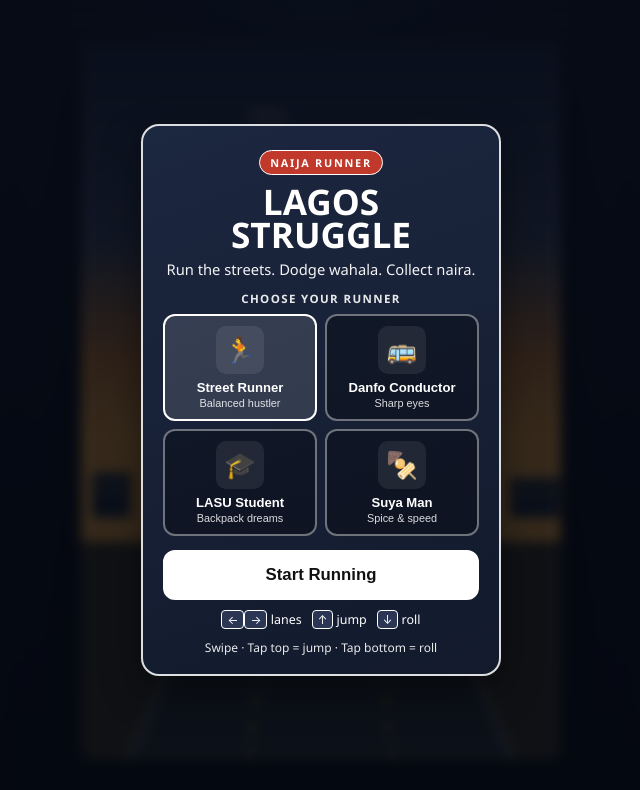
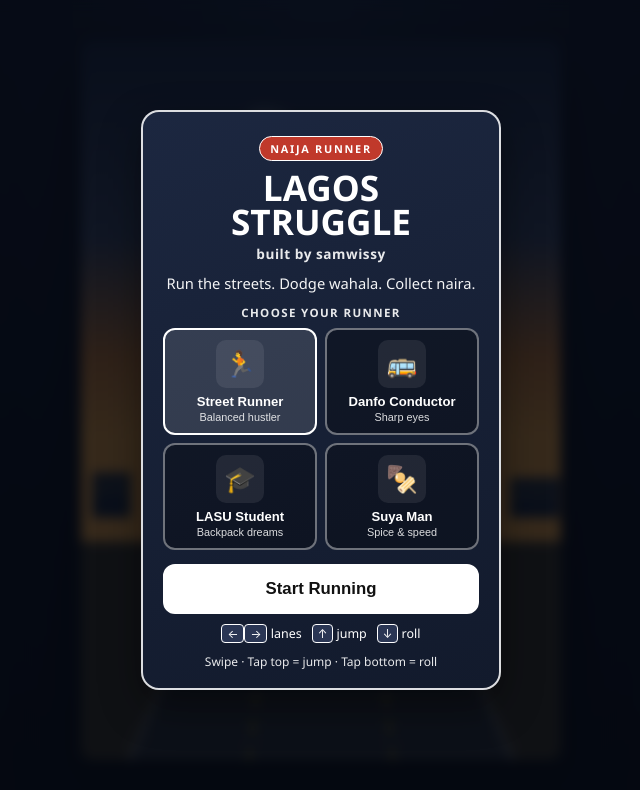
Before and after one commit to Akeredolu-Samuel/lagos_struggle, a plain HTML site: page index.html in a window 1280 px wide. Shown: the whole page, without its empty margins (319-959 px from the left). Drawn offline with Linux system fonts and the light colour scheme.

Commit message:
Add built by samwissy credit

```diff
--- a/index.html
+++ b/index.html
@@ -26,6 +26,7 @@
       <div class="card">
         <p class="tag">NAIJA RUNNER</p>
         <h1>LAGOS<br/>STRUGGLE</h1>
+        <p class="credit">built by samwissy</p>
         <p class="sub">Run the streets. Dodge wahala. Collect naira.</p>
         <p class="section-label">Choose your runner</p>
         <div id="char-grid" class="char-grid"></div>
--- a/style.css
+++ b/style.css
@@ -168,6 +168,15 @@ h2 {
   color: #ffffff;
 }
 
+.credit {
+  color: #ffffff;
+  font-size: 0.85rem;
+  font-weight: 700;
+  letter-spacing: 0.04em;
+  margin: -2px 0 10px;
+  opacity: 0.9;
+}
+
 .sub { font-size: 0.92rem; margin-bottom: 12px; opacity: 0.95; }
 .section-label {
   font-size: 0.72rem;
```
Also changed, not shown: 1 other file.
